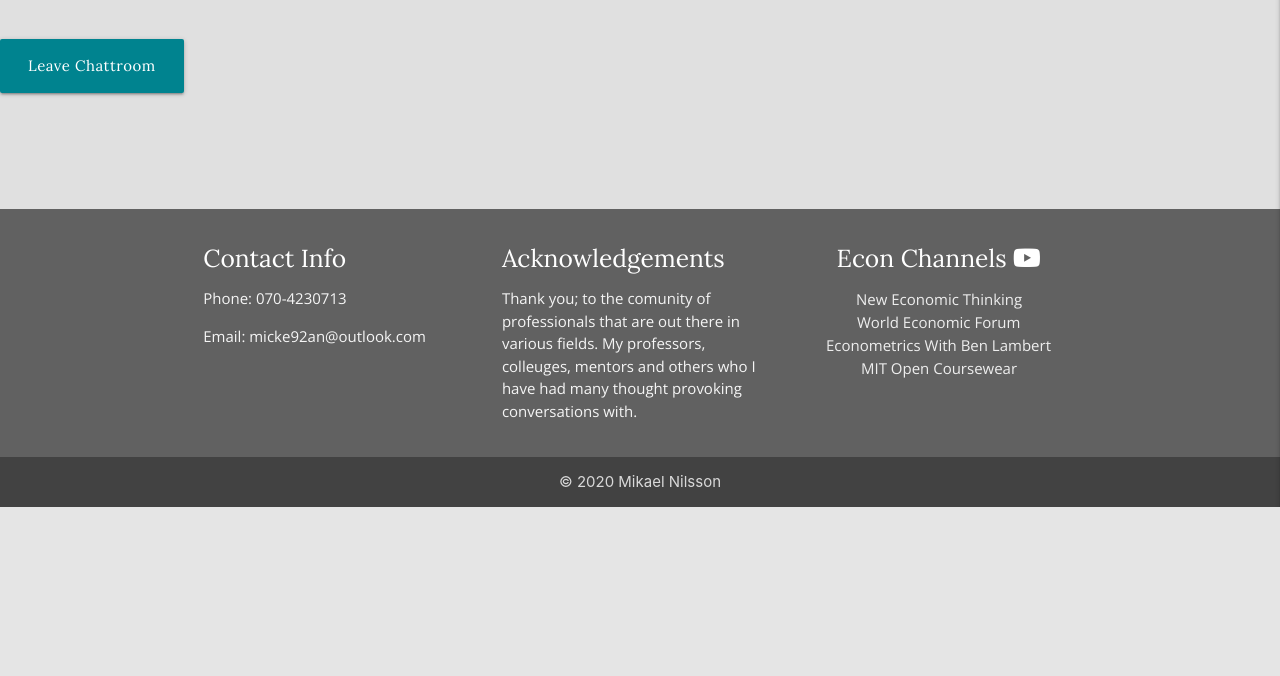
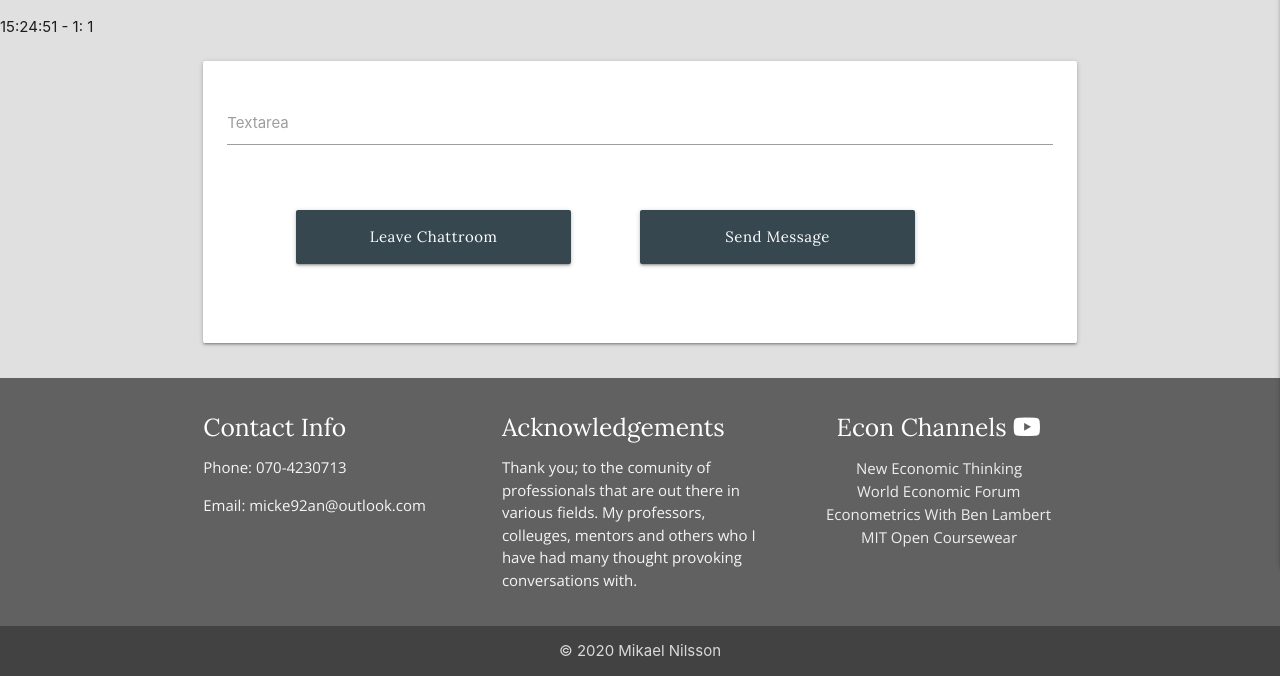
Before and after one commit to 92an/third-milestone-project, a Flask app: page /student_chatt in a window 1280 px wide. Shown: the part 293-969 px from the top of the page. Before the commit the page ends 800 px from the top, so only its background shows below. Run offline with Flask 2, Linux system fonts and the light colour scheme; the visitor is signed in with stand-in values (Sample User, id 1); some libraries are stand-ins or nearby versions.

Commit message:
form for chatt input layout created

```diff
--- a/templates/base.html
+++ b/templates/base.html
@@ -9,7 +9,9 @@
     <link rel="stylesheet" href="https://cdnjs.cloudflare.com/ajax/libs/materialize/1.0.0/css/materialize.min.css" type="text/css">
     <link rel="stylesheet" href="https://cdnjs.cloudflare.com/ajax/libs/hover.css/2.1.0/css/hover-min.css"
     integrity="sha512-glciccPoOqr5mfDGmlJ3bpbvomZmFK+5dRARpt62nZnlKwaYZSfFpFIgUoD8ujqBw4TmPa/F3TX28OctJzoLfg==" crossorigin="anonymous" />
-    <title>Dictionary</title>
+    {% block styles %}
+    {% endblock %}
+    <title>EconHub</title>
 </head>
 <body class="grey lighten-2">
 
@@ -116,5 +118,7 @@
     <script src="https://code.jquery.com/jquery-3.5.1.min.js" integrity="sha256-9/aliU8dGd2tb6OSsuzixeV4y/faTqgFtohetphbbj0=" crossorigin="anonymous"></script>
     <script src="https://cdnjs.cloudflare.com/ajax/libs/materialize/1.0.0/js/materialize.min.js"></script>
     <script src="{{ url_for('static', filename = 'js/script.js') }}" ></script>
+    {% block scripts %}
+    {% endblock %}
 </body>
 </html>
--- a/templates/student_chatt.html
+++ b/templates/student_chatt.html
@@ -9,9 +9,33 @@
     <p> {{message.timestamp}} - {{message.from}}: {{message.message}} </p>
 {% endfor %}
 
+<div class="row container">
+    <div class="col s12">
+        <div class="card-panel">
+            <div class="row">
+                <form class="col s12" method="POST">
+                    <div class="row">
+                        <div class="input-field col s12">
+                            <textarea id="message_box" name="message_box" class="materialize-textarea"></textarea>
+                            <label for="message_box">Textarea</label>
+                        </div>
+                    </div>
+                    <div class="row">
+                        <div class="input-field col s12">
+                            <a href="{{ url_for('chattrooms') }}" class="col s4 offset-s1 btn-large center-align blue-grey darken-3">
+                            Leave Chattroom
+                            </a>
+                            <button class="col s4 offset-s1 btn-large center-align blue-grey darken-3">Send Message</button>
+                        </div>
+                    </div>
+                </form>
+            </div>
+        </div>
+    </div>
+</div>
 
-<br><a href="{{ url_for('chattrooms') }}" class="col s4 offset-s1 btn-large center-align cyan darken-3">
-Leave Chattroom
-</a>
+
+
+
 
 {% endblock %}
```
